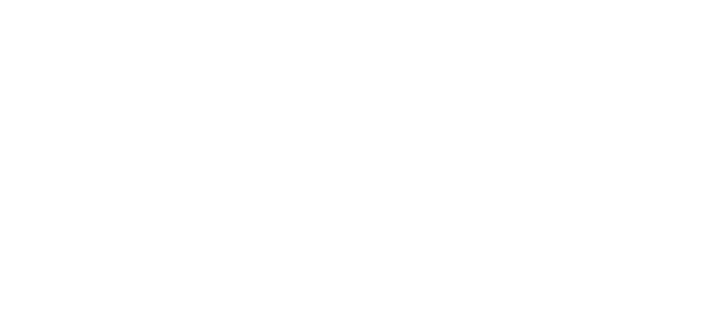
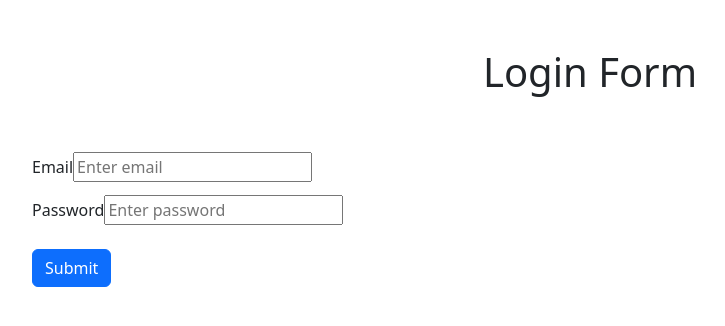
Before and after one commit to kaylinkhanal/dhl, a React (Create React App) app in the folder Client/: page /login in a window 1280 px wide. Before the commit this address had no page. Shown: the top 326 px of the page, without its empty margins (50-775 px from the left). Built offline with nearby package versions, Linux system fonts and the light colour scheme.

Commit message:
created login page

```diff
--- a/Client/src/App.js
+++ b/Client/src/App.js
@@ -2,12 +2,14 @@
 import './App.css';
 import Register from "./containers/registration/register";
 import { BrowserRouter, Routes, Route } from "react-router-dom";
+import Login from "./containers/registration/login";
 
 function App() {
   return (
     <BrowserRouter>
       <Routes>
         <Route path="/register" element={<Register/>}/>
+        <Route path="/login" element={<Login/>}/>
       </Routes>
     </BrowserRouter>
   );
--- /dev/null
+++ b/Client/src/containers/registration/login.js
@@ -0,0 +1,60 @@
+import React from "react";
+import { Formik, Form, Field } from "formik";
+import "bootstrap/dist/css/bootstrap.css";
+
+class App extends React.Component {
+  render() {
+    return (
+      <div className="container">
+        <div className="row">
+          <div className="col-lg-12">
+            <Formik initialValues={{ email: "", password: "" }}>
+              {(props) => (
+                <div>
+                  {console.log(props)}
+                  <div className="row mb-5">
+                    <div className="col-lg-12 text-center">
+                      <h1 className="mt-5">Login Form</h1>
+                    </div>
+                  </div>
+                  <Form>
+                    <div className="form-group">
+                      <label htmlFor="email">Email</label>
+                      <Field
+                        type="email"
+                        name="email"
+                        placeholder="Enter email"
+                        autoComplete="off"
+                      />
+                    </div>
+
+                    <div className="form-group">
+                      <label htmlFor="password" className="mt-3">
+                        Password
+                      </label>
+                      <Field
+                        type="password"
+                        name="password"
+                        placeholder="Enter password"
+                      />
+                    </div>
+
+                    <button
+                      type="submit"
+                      className="btn btn-primary btn-block mt-4"
+                    >
+                      Submit
+                    </button>
+
+                  </Form>
+                </div>
+              )}
+            </Formik>
+          </div>
+        </div>
+      </div>
+    );
+  }
+}
+
+export default App;
```
Also changed, not shown: 2 other files (tests, documents, lock files or other folders).
